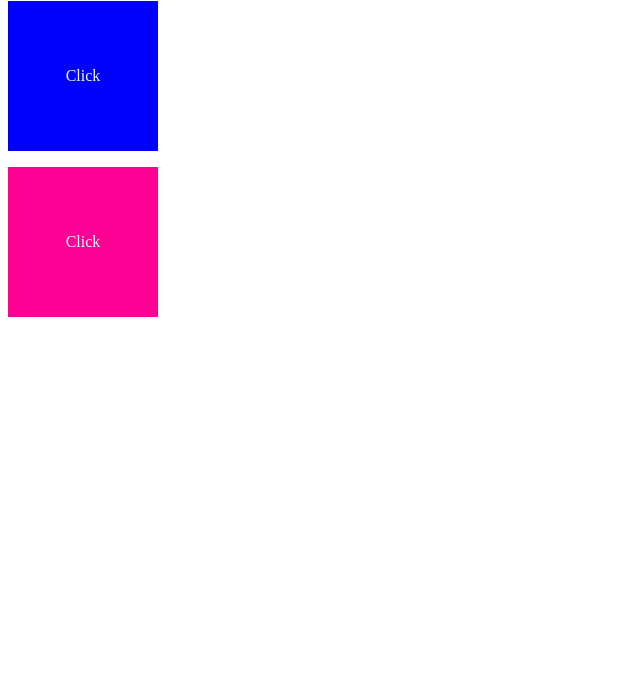
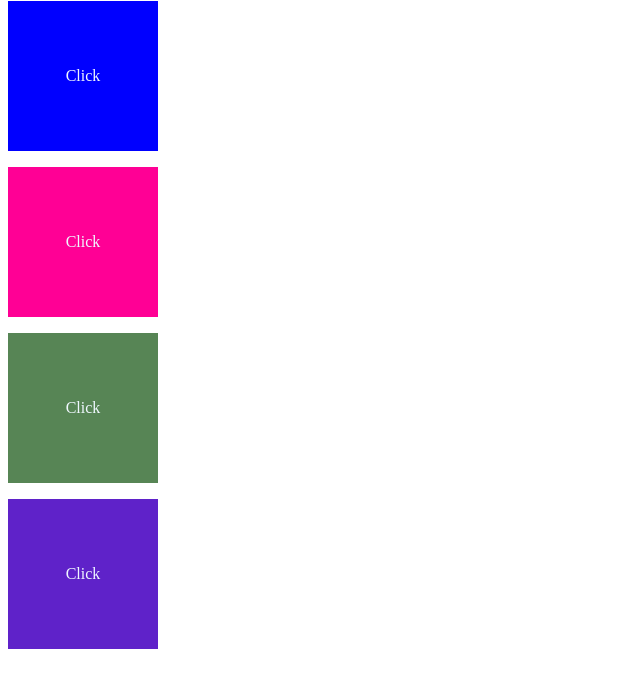
Before and after one commit to CBV182/HTML, a plain HTML site: page Basic_HTML_and_JavaScript_1/Project3_math_operators/index.html in a window 1280 px wide. Shown: the part 79-766 px from the top of the page, without its empty margins (0-640 px from the left). Drawn offline with Linux system fonts and the light colour scheme.

Commit message:
Multiplication and Division Assignment

```diff
--- a/Basic_HTML_and_JavaScript_1/Project3_math_operators/JS/main.js
+++ b/Basic_HTML_and_JavaScript_1/Project3_math_operators/JS/main.js
@@ -7,3 +7,13 @@ function subtraction() {
   var subtraction = 30 - 25;
   document.getElementById("Math2").innerHTML = " 30 - 25 =  " + subtraction;
 }
+
+function multiplication() {
+  var multiplication = 7 * 81;
+  document.getElementById("Math3").innerHTML = " 7 * 81 =  " + multiplication;
+}
+
+function division() {
+  var division = 84 / 2;
+  document.getElementById("Math4").innerHTML = " 84 / 2 =  " + division;
+}
--- a/Basic_HTML_and_JavaScript_1/Project3_math_operators/index.html
+++ b/Basic_HTML_and_JavaScript_1/Project3_math_operators/index.html
@@ -24,6 +24,25 @@ p#Math2{
     text-align: center;
 }
 
+p#Math3{
+    background-color: rgba(18, 83, 15, 0.707);
+    color: aliceblue;
+    width: 150px;
+    height: 150px;
+    line-height: 150px;
+    text-align: center;
+}
+
+
+p#Math4{
+    background-color: rgb(95, 34, 201);
+    color: aliceblue;
+    width: 150px;
+    height: 150px;
+    line-height: 150px;
+    text-align: center;
+}
+
 </style>
 </head>
 
@@ -38,7 +57,9 @@ p#Math2{
 
 <p id ="Math2" onclick="subtraction()">Click</p>
 
+<p id ="Math3" onclick="multiplication()">Click</p>
 
+<p id ="Math4" onclick="division()">Click</p>
 
 </body>
 </html>
```
